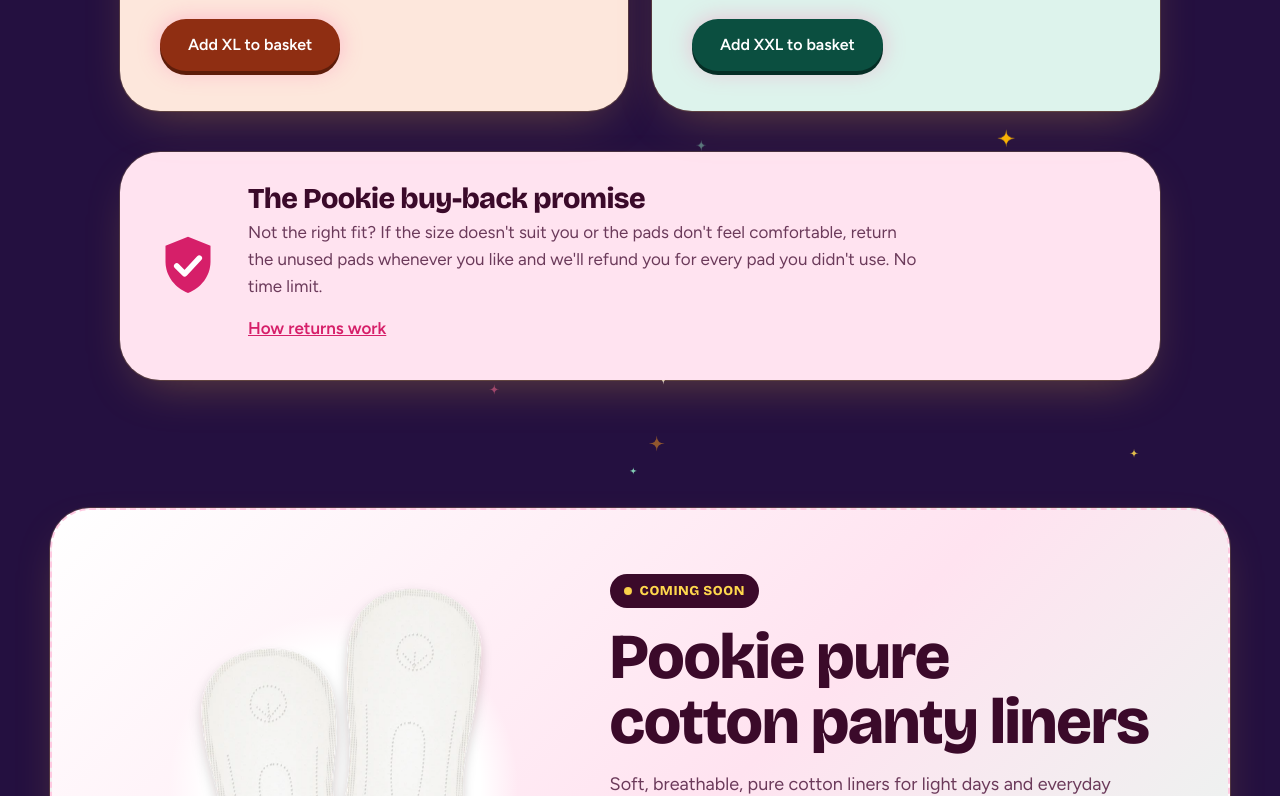
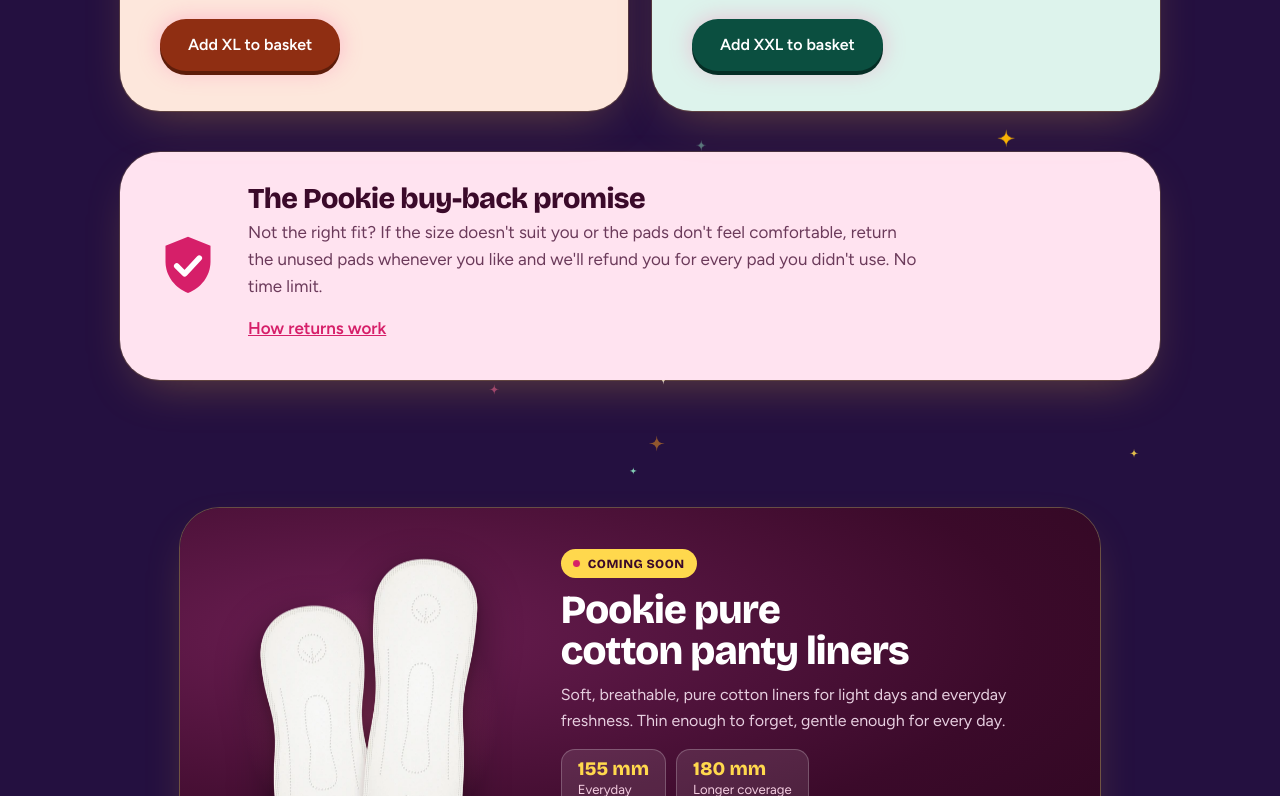
Before and after one commit to dhruvbvyas/pookie-pads, a website: page public/index.html in a window 1280 px wide. Shown: the part 2004-2800 px from the top of the page. Drawn offline with nearby package versions, Linux system fonts and the light colour scheme; no server answers; animation ran at ten frames a second.

Commit message:
Add files via upload

```diff
--- a/public/diwali.css
+++ b/public/diwali.css
@@ -40,6 +40,7 @@
 
 /* Sections */
 .diwali .pads, .diwali .soon { background: var(--night-2); }
+.diwali .soon__card { box-shadow: 0 0 0 1px rgba(255, 216, 77, .3), 0 18px 50px -20px rgba(255, 190, 60, .35); }
 .diwali .fit, .diwali .gallery, .diwali .reviews, .diwali .club { background: transparent; }
 .diwali .faq { background: var(--night-2); }
 .diwali .why, .diwali .footer { background: var(--night-3); }
@@ -47,8 +48,8 @@
 
 /* Light cards keep dark text */
 .diwali .promise, .diwali .fit__grid, .diwali .review, .diwali .faq details { color: var(--plum); }
-.diwali .fit__grid .section-lede, .diwali .soon .section-lede { color: var(--plum-soft); }
-.diwali .promise, .diwali .fit__grid, .diwali .review, .diwali .faq details, .diwali .pad-card, .diwali .club__inner, .diwali .gallery__btn, .diwali .soon__card {
+.diwali .fit__grid .section-lede { color: var(--plum-soft); }
+.diwali .promise, .diwali .fit__grid, .diwali .review, .diwali .faq details, .diwali .pad-card, .diwali .club__inner, .diwali .gallery__btn {
   box-shadow: 0 0 0 1px rgba(255, 216, 77, .15), 0 18px 50px -20px rgba(255, 190, 60, .35);
 }
 
--- a/public/gallery.html
+++ b/public/gallery.html
@@ -10,8 +10,8 @@
   <link rel="preconnect" href="https://fonts.googleapis.com">
   <link rel="preconnect" href="https://fonts.gstatic.com" crossorigin>
   <link href="https://fonts.googleapis.com/css2?family=Bricolage+Grotesque:opsz,wght@12..96,500;12..96,700;12..96,800&family=Figtree:wght@400;500;600&display=swap" rel="stylesheet">
-  <link rel="stylesheet" href="styles.css?v=18">
-  <link rel="stylesheet" href="diwali.css?v=13">
+  <link rel="stylesheet" href="styles.css?v=19">
+  <link rel="stylesheet" href="diwali.css?v=14">
   <script>document.documentElement.classList.add("js");</script>
 </head>
 <body>
--- a/public/index.html
+++ b/public/index.html
@@ -14,8 +14,8 @@
   <link rel="preconnect" href="https://fonts.gstatic.com" crossorigin>
   <link href="https://fonts.googleapis.com/css2?family=Bricolage+Grotesque:opsz,wght@12..96,500;12..96,700;12..96,800&family=Figtree:wght@400;500;600&display=swap" rel="stylesheet">
   <link rel="preload" as="image" href="assets/img/pookie-xl-6-pack-520.webp?v=4">
-  <link rel="stylesheet" href="styles.css?v=18">
-  <link rel="stylesheet" href="diwali.css?v=13">
+  <link rel="stylesheet" href="styles.css?v=19">
+  <link rel="stylesheet" href="diwali.css?v=14">
   <script>document.documentElement.classList.add("js");</script>
 </head>
 <body>
@@ -144,7 +144,7 @@
       <div class="wrap">
         <div class="soon__card" data-jelly>
           <div class="soon__art">
-            <img src="assets/img/pookie-liner-520.webp?v=2" srcset="assets/img/pookie-liner-520.webp?v=2 520w, assets/img/pookie-liner-1000.webp?v=2 1000w" sizes="(min-width: 900px) 34vw, 70vw" width="520" height="586" loading="lazy" alt="Two Pookie pure cotton panty liners, 155 mm and 180 mm, with an embossed cotton flower">
+            <img src="assets/img/pookie-liner-520.webp?v=4" srcset="assets/img/pookie-liner-520.webp?v=4 520w, assets/img/pookie-liner-1000.webp?v=4 1000w" sizes="(min-width: 800px) 280px, 70vw" width="520" height="595" loading="lazy" alt="Two Pookie pure cotton panty liners, 155 mm and 180 mm, with an embossed cotton flower">
           </div>
           <div class="soon__copy">
             <p class="soon__tag"><span class="soon__dot" aria-hidden="true"></span>Coming soon</p>
--- a/public/styles.css
+++ b/public/styles.css
@@ -654,39 +654,38 @@ section { position: relative; }
 .wa-pick__note { margin: -6px 0 16px; font-size: .9rem; color: var(--plum-soft); }
 .wa-pick__note[hidden] { display: none; }
 
-/* Coming soon: panty liners */
-.soon { padding: 0 0 var(--space-6); }
+/* Coming soon: panty liners. A dark card so the white liners stand out */
+.soon { padding: 0 0 var(--space-5); }
 .soon__card {
-  display: grid; gap: var(--space-4); align-items: center; overflow: hidden;
-  padding: var(--space-4) var(--space-3); border-radius: var(--r-lg);
-  background: linear-gradient(135deg, #FFFFFF 0%, var(--blush) 55%, #E6F8F0 100%); color: var(--plum);
-  border: 2px dashed var(--blush-deep);
+  display: grid; gap: var(--space-3); align-items: center; overflow: hidden;
+  max-width: 920px; margin-inline: auto; padding: var(--space-3); border-radius: var(--r-lg);
+  background: radial-gradient(120% 90% at 20% 30%, #6B1E52 0%, var(--plum) 60%, #2A061E 100%); color: var(--white);
+  box-shadow: 0 24px 50px -24px rgba(59, 10, 42, .6);
 }
-@media (min-width: 900px) { .soon__card { grid-template-columns: .9fr 1.1fr; padding: var(--space-5); } }
+@media (min-width: 800px) { .soon__card { grid-template-columns: .8fr 1.2fr; padding: var(--space-4) var(--space-4) var(--space-4) var(--space-3); } }
 .soon__art { position: relative; display: grid; place-items: center; }
 .soon__art::before {
-  content: ""; position: absolute; width: 78%; aspect-ratio: 1; border-radius: 50%;
-  background: radial-gradient(circle, var(--white) 0 55%, rgba(255, 255, 255, 0) 70%);
+  content: ""; position: absolute; width: 80%; aspect-ratio: 1; border-radius: 50%;
+  background: radial-gradient(circle, rgba(255, 95, 162, .45) 0, rgba(255, 95, 162, 0) 68%);
 }
-.soon__art img { position: relative; width: min(100%, 360px); height: auto; animation: float 5s ease-in-out infinite; }
+.soon__art img {
+  position: relative; width: min(100%, 280px); height: auto;
+  filter: drop-shadow(0 14px 22px rgba(0, 0, 0, .45)); animation: float 5s ease-in-out infinite;
+}
 .soon__tag {
-  display: inline-flex; align-items: center; gap: 8px; padding: 6px 14px; margin-bottom: var(--space-2);
-  border-radius: var(--r-pill); background: var(--plum); color: var(--butter);
-  font-family: var(--font-display); font-weight: 800; letter-spacing: .04em; text-transform: uppercase; font-size: .85rem;
+  display: inline-flex; align-items: center; gap: 8px; padding: 5px 12px; margin-bottom: 12px;
+  border-radius: var(--r-pill); background: var(--butter); color: var(--plum);
+  font-family: var(--font-display); font-weight: 800; letter-spacing: .04em; text-transform: uppercase; font-size: .78rem;
 }
-.soon__dot { width: 8px; height: 8px; border-radius: 50%; background: var(--butter); animation: soon-pulse 1.4s ease-in-out infinite; }
+.soon__dot { width: 7px; height: 7px; border-radius: 50%; background: var(--berry); animation: soon-pulse 1.4s ease-in-out infinite; }
 @keyframes soon-pulse { 50% { opacity: .3; transform: scale(.7); } }
-.soon .section-title { max-width: 14ch; }
-.soon .section-lede { color: var(--plum-soft); }
-.soon__sizes { list-style: none; display: flex; flex-wrap: wrap; gap: 12px; margin: var(--space-3) 0; padding: 0; }
-.soon__sizes li {
-  display: grid; padding: 12px 20px; border-radius: var(--r-md); background: var(--white);
-  box-shadow: 0 4px 0 var(--blush-deep);
-}
-.soon__sizes b { font-family: var(--font-display); font-size: 1.5rem; font-weight: 800; line-height: 1.1; }
-.soon__sizes span { font-size: .9rem; color: var(--plum-soft); }
+.soon .section-title { max-width: 16ch; font-size: clamp(1.7rem, 3.6vw, 2.5rem); color: var(--white); }
+.soon .section-lede { margin-top: 10px; font-size: 1rem; color: #F5CFE2; }
+.soon__sizes { list-style: none; display: flex; flex-wrap: wrap; gap: 10px; margin: var(--space-2) 0 var(--space-3); padding: 0; }
+.soon__sizes li { display: grid; padding: 8px 16px; border-radius: var(--r-sm); background: rgba(255, 255, 255, .1); border: 1px solid rgba(255, 255, 255, .22); }
+.soon__sizes b { font-family: var(--font-display); font-size: 1.2rem; font-weight: 800; line-height: 1.1; color: var(--butter); }
+.soon__sizes span { font-size: .82rem; color: #F5CFE2; }
 @media (prefers-reduced-motion: reduce) { .soon__art img, .soon__dot { animation: none; } }
-
 /* Gallery */
 .gallery { padding: var(--space-6) 0; }
 .gallery--page { padding-top: var(--space-5); }
```
